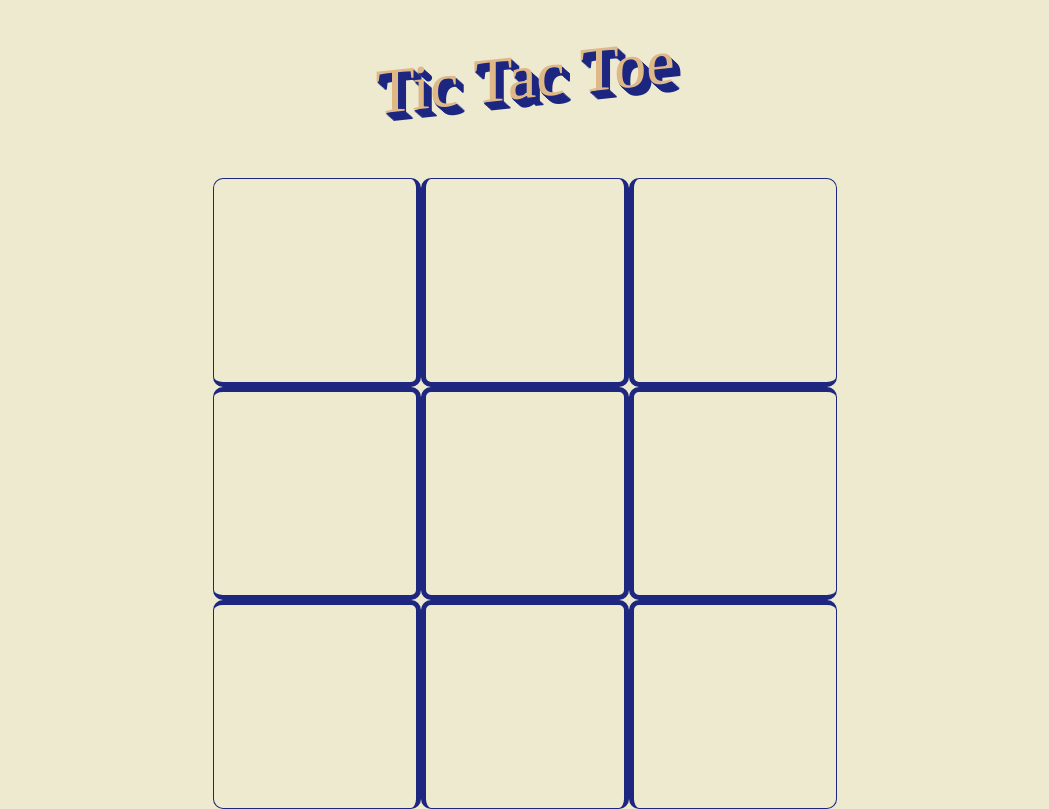
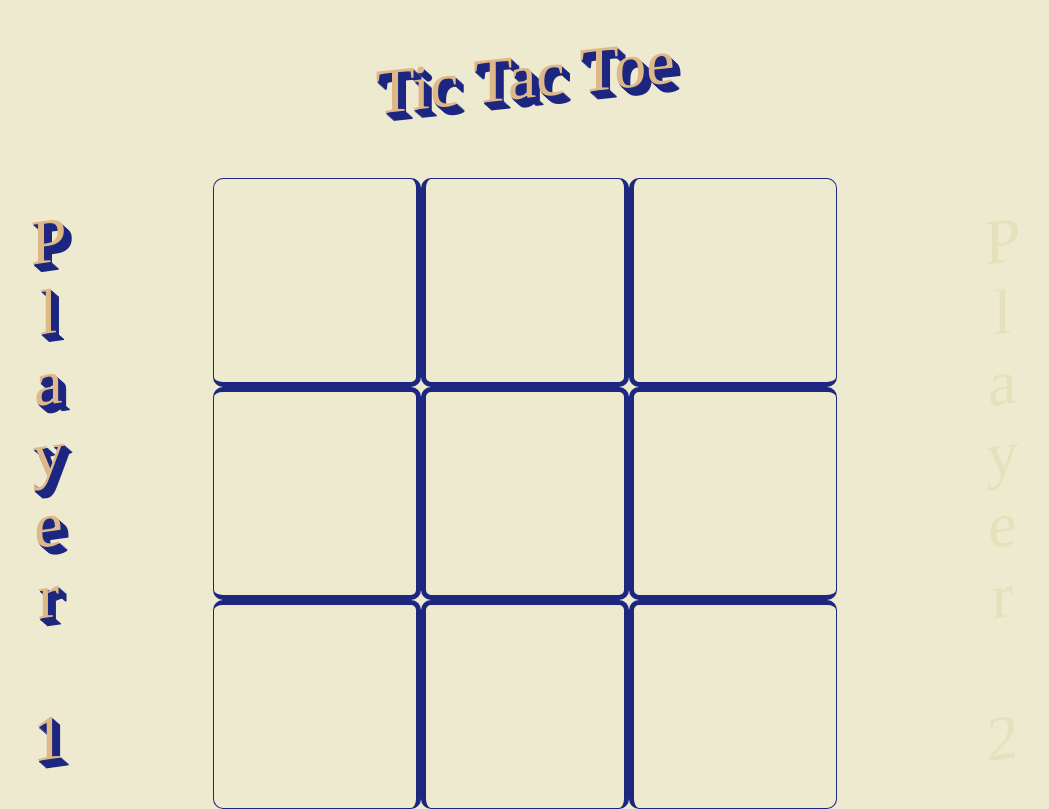
Before and after one commit to basu-shambo/tictactoe_react, a React (Create React App) app: page / in a window 1280 px wide. Shown: the whole page, without its empty margins (115-1164 px from the left). Built offline with nearby package versions, Linux system fonts and the light colour scheme.

Commit message:
player selector done but diable after end not working

```diff
--- a/src/App.css
+++ b/src/App.css
@@ -1,5 +1,8 @@
+:root{
+    --background:rgba(223, 219, 171, 0.562);
+}
 body{
-    background-color: rgba(223, 219, 171, 0.562);
+    background-color: var(--background);
     height: 98vh;
 }
 .app{
--- a/src/App.jsx
+++ b/src/App.jsx
@@ -4,16 +4,16 @@ import PlayerSelector from './PlayerSelector/PlayerSelector'
 import './App.css'
 import Grid from './Grid/Grid'
 const App = () => {
-    const [player,setPlayer] = useState(false)
+    const [player,setPlayer] = useState(false) //false means player 1 and true means player2
     const [score1,setScore1] = useState(0)
     const [score2,setScore2] = useState(0)
     return (
         <div className="app">
             <Header className="header"/>
             <div className="playarea">
-                <PlayerSelector/>
+                <PlayerSelector className="p1" active={player?false:true}/>
                 <Grid {...{player,setPlayer}}/>
-                <PlayerSelector/>
+                <PlayerSelector className="p2" active={player?true:false}/>
             </div>
 
 
--- a/src/Grid/Cell.jsx
+++ b/src/Grid/Cell.jsx
@@ -1,25 +1,29 @@
 import React ,{useState} from 'react'
 
-const Cell = ({checkWinner,position,player,setPlayer,isWon}) => {
+const Cell = ({checkWinner,position,player,setPlayer}) => {
 
     const [clicked,setClicked] = useState(false)
+    let ended = false;
     const handleClick=(e)=>{
         e.stopPropagation();
         const text = player?"O":"X";
-        if(e.target.tagName==="P" && !clicked &&!isWon){
+        if(e.target.tagName==="P"){
             e.target.innerText = text;
 
         }
-        else if(e.target.tagName==="DIV" && !clicked && !isWon){
+        else if(e.target.tagName==="DIV"){
             e.target.querySelector("p").innerText=text;
         }
-        setPlayer(!player)
+
+        ended = checkWinner();
+        if(!ended){
+            setPlayer(!player)
+        }
         setClicked(true)
-        checkWinner();
     }
     return (
-        <div  className={position} onClick={handleClick}>
-            <p  id={`p${position}`} onClick={handleClick}></p>
+        <div  className={position} onClick={clicked||ended?undefined:handleClick}>
+            <p  id={`p${position}`} onClick={clicked||ended?undefined:handleClick}></p>
         </div>
     )
 }
--- a/src/Grid/Grid.css
+++ b/src/Grid/Grid.css
@@ -6,6 +6,7 @@
     display: grid;
     grid-template-columns: repeat(3,1fr);
     width:78vh;
+    /* Disabling the text selection by user */
     -webkit-touch-callout: none;
     -webkit-user-select: none;
     -khtml-user-select: none;
--- a/src/Grid/Grid.jsx
+++ b/src/Grid/Grid.jsx
@@ -9,21 +9,26 @@ const Grid = ({player,setPlayer}) => {
             document.querySelector(`#p${positions[a]}`).style.backgroundColor = "burlywood";
             document.querySelector(`#p${positions[b]}`).style.backgroundColor = "burlywood";
             document.querySelector(`#p${positions[c]}`).style.backgroundColor = "burlywood";
-            setIsWon(true);
+            return true
+            // setIsWon(true);
         }
+        return false
     }
     const checkWinner=()=>{
         const xnos = positions.map((position)=>{
             return document.querySelector(`#p${position}`).innerHTML;
         })
-        check(xnos,0,1,2)
-        check(xnos,3,4,5)
-        check(xnos,6,7,8)
-        check(xnos,0,3,6)
-        check(xnos,1,4,7)
-        check(xnos,2,5,8)
-        check(xnos,2,4,6)
-        check(xnos,0,4,8)
+        return (
+            check(xnos,0,1,2) ||
+            check(xnos,3,4,5) ||
+            check(xnos,6,7,8) ||
+            check(xnos,0,3,6) ||
+            check(xnos,1,4,7) ||
+            check(xnos,2,5,8) ||
+            check(xnos,2,4,6) ||
+            check(xnos,0,4,8)
+        )
+
     }
     return (
         <div className="grid">
--- /dev/null
+++ b/src/PlayerSelector/PlayerSelector.css
@@ -0,0 +1,36 @@
+:root{
+    --active-text-color: burlywood;
+    --active-shadow-color: rgb(29, 39, 128);
+}
+.player-indicator{
+    font-size: 8vh;
+    display: grid;
+    place-items: center;
+    writing-mode: vertical-rl;
+    text-orientation: upright;
+    transform: skewY(-8deg);
+    transform-origin: right top;
+
+}
+.p1{
+    margin-right: 10vw;
+}
+.p2{
+    margin-left: 10vw;
+}
+.active{
+    color:var(--active-text-color);
+    text-shadow:
+    1px 2px  var(--active-shadow-color),
+    2px 3px  var(--active-shadow-color),
+    3px 4px  var(--active-shadow-color),
+    4px 5px  var(--active-shadow-color),
+    5px 6px  var(--active-shadow-color),
+    6px 7px  var(--active-shadow-color),
+    7px 8px  var(--active-shadow-color),
+    8px 9px  var(--active-shadow-color);
+
+}
+.inactive{
+    color:var(--background);
+}
--- a/src/PlayerSelector/PlayerSelector.jsx
+++ b/src/PlayerSelector/PlayerSelector.jsx
@@ -1,9 +1,10 @@
 import React from 'react'
+import './PlayerSelector.css'
 
-const PlayerSelector = ({num,active}) => {
+const PlayerSelector = ({className,active}) => {
     return (
-        <div>
-
+        <div className={`player-indicator ${className} ${active?"active":"inactive"}`}>
+            Player {className=="p1"?"1":"2"}
         </div>
     )
 }
```
